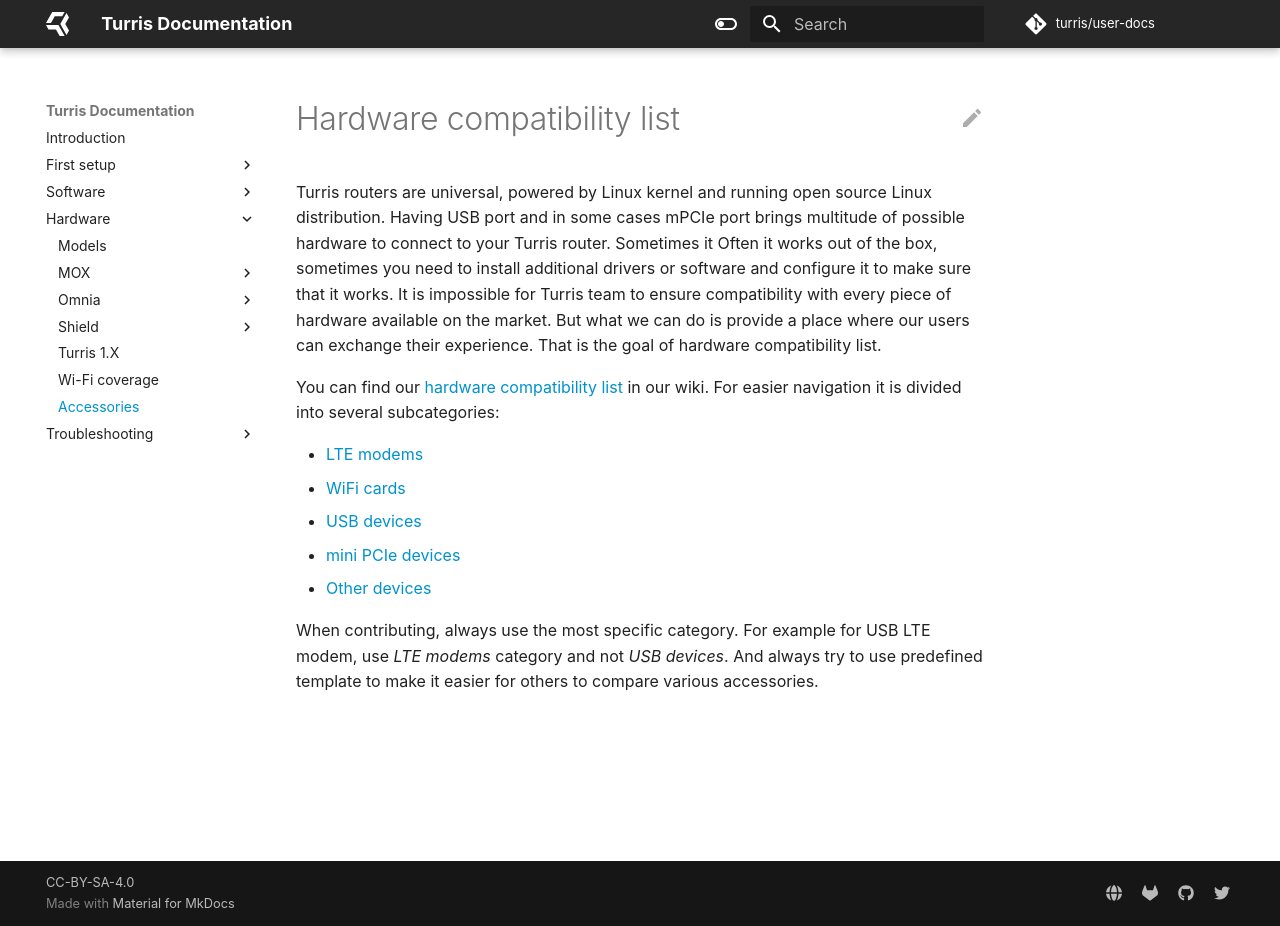
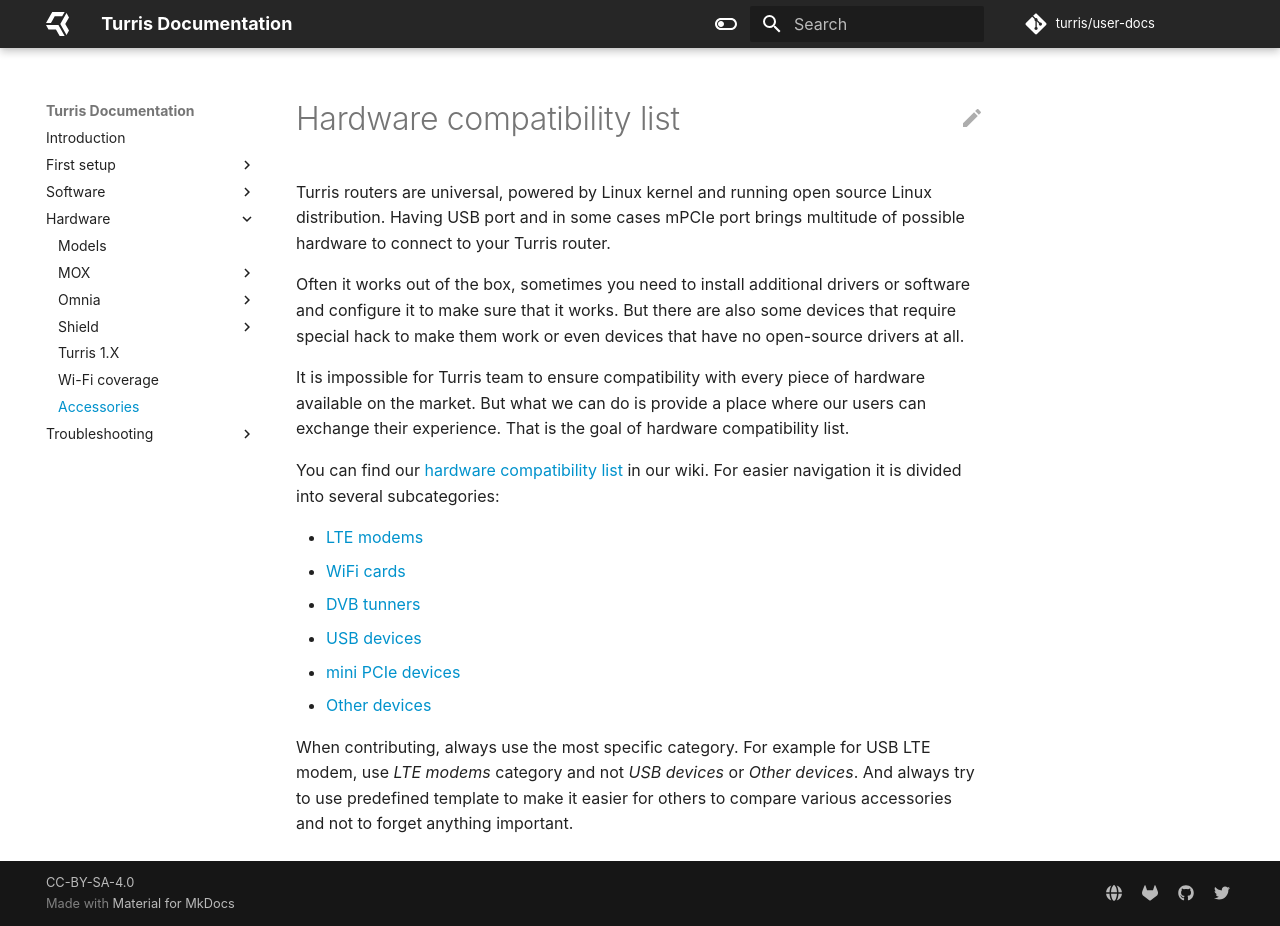
Before and after one commit to turris-cz/user-docs, an MkDocs documentation site: the page built from docs/hw/hcl.md, in a window 1280 px wide and 926 px high. Built offline with MkDocs 1.6.1 and Material for MkDocs 9.7.7, drawn with Linux system fonts in a browser that asks for light colours.

Commit message:
fixup! Apply 1 suggestion(s) to 1 file(s)

```diff
--- a/docs/hw/hcl.md
+++ b/docs/hw/hcl.md
@@ -2,8 +2,13 @@
 
 Turris routers are universal, powered by Linux kernel and running open
 source Linux distribution. Having USB port and in some cases mPCIe port brings
-multitude of possible hardware to connect to your Turris router. Sometimes it
-Often it works out of the box, sometimes you need to install additional drivers or software and configure it to make sure that it works.
+multitude of possible hardware to connect to your Turris router.
+
+Often it works out of the box, sometimes you need to install additional drivers
+or software and configure it to make sure that it works. But there are also
+some devices that require special hack to make them work or even devices that
+have no open-source drivers at all.
+
 It is impossible for Turris team to ensure compatibility with every piece of
 hardware available on the market. But what we can do is provide a place where
 our users can exchange their experience. That is the goal of hardware
@@ -14,11 +19,12 @@
 
 * [LTE modems](https://wiki.turris.cz/doc/en/hcl/lte)
 * [WiFi cards](https://wiki.turris.cz/doc/en/hcl/wifi)
+* [DVB tunners](https://wiki.turris.cz/doc/en/hcl/dvb)
 * [USB devices](https://wiki.turris.cz/doc/en/hcl/usb)
 * [mini PCIe devices](https://wiki.turris.cz/doc/en/hcl/usb)
 * [Other devices](https://wiki.turris.cz/doc/en/hcl/other)
 
 When contributing, always use the most specific category. For example for USB
-LTE modem, use _LTE modems_ category and not _USB devices_. And always try to
-use predefined template to make it easier for others to compare various
-accessories.
+LTE modem, use _LTE modems_ category and not _USB devices_ or _Other devices_.
+And always try to use predefined template to make it easier for others to
+compare various accessories and not to forget anything important.
```
